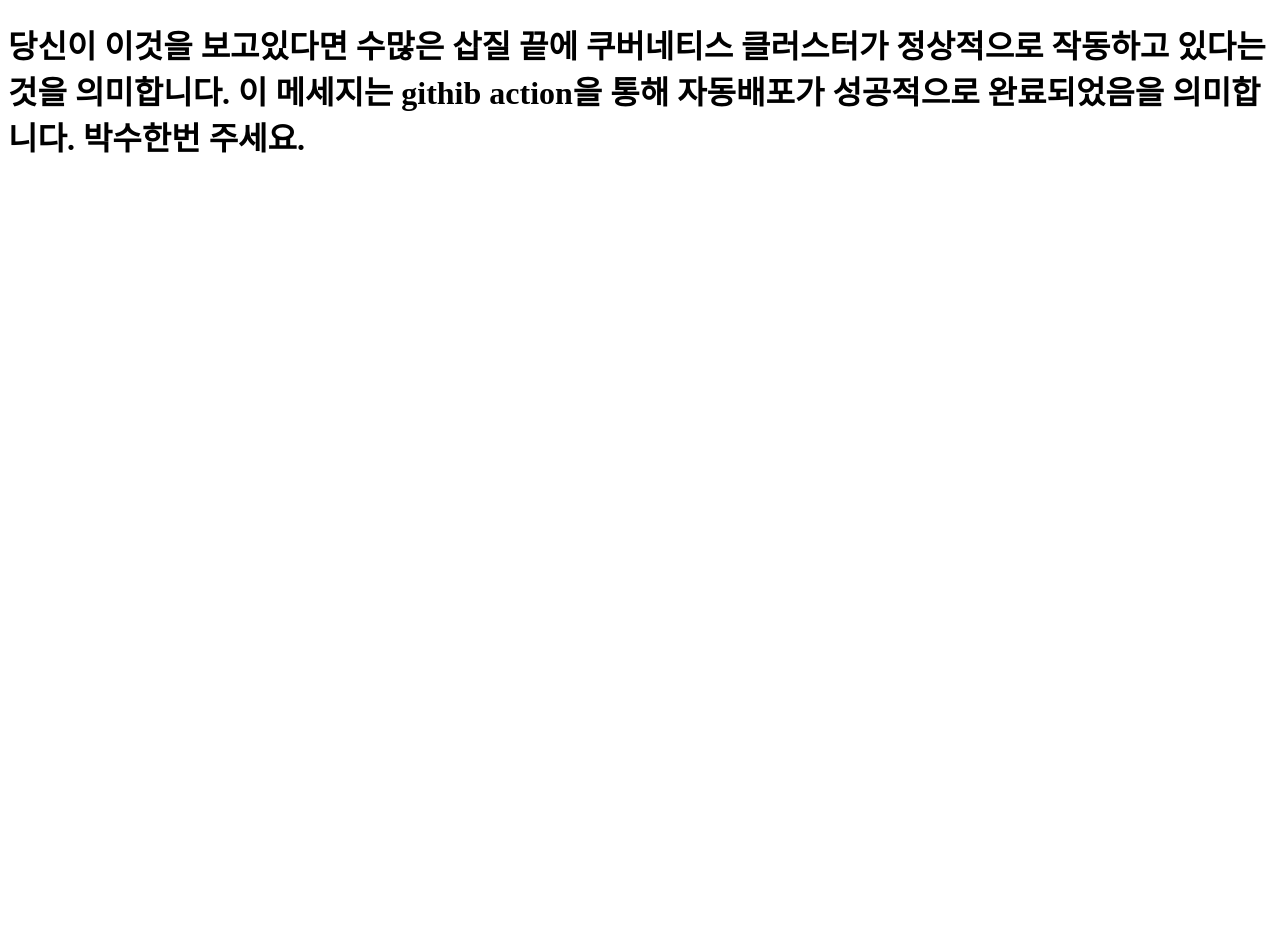
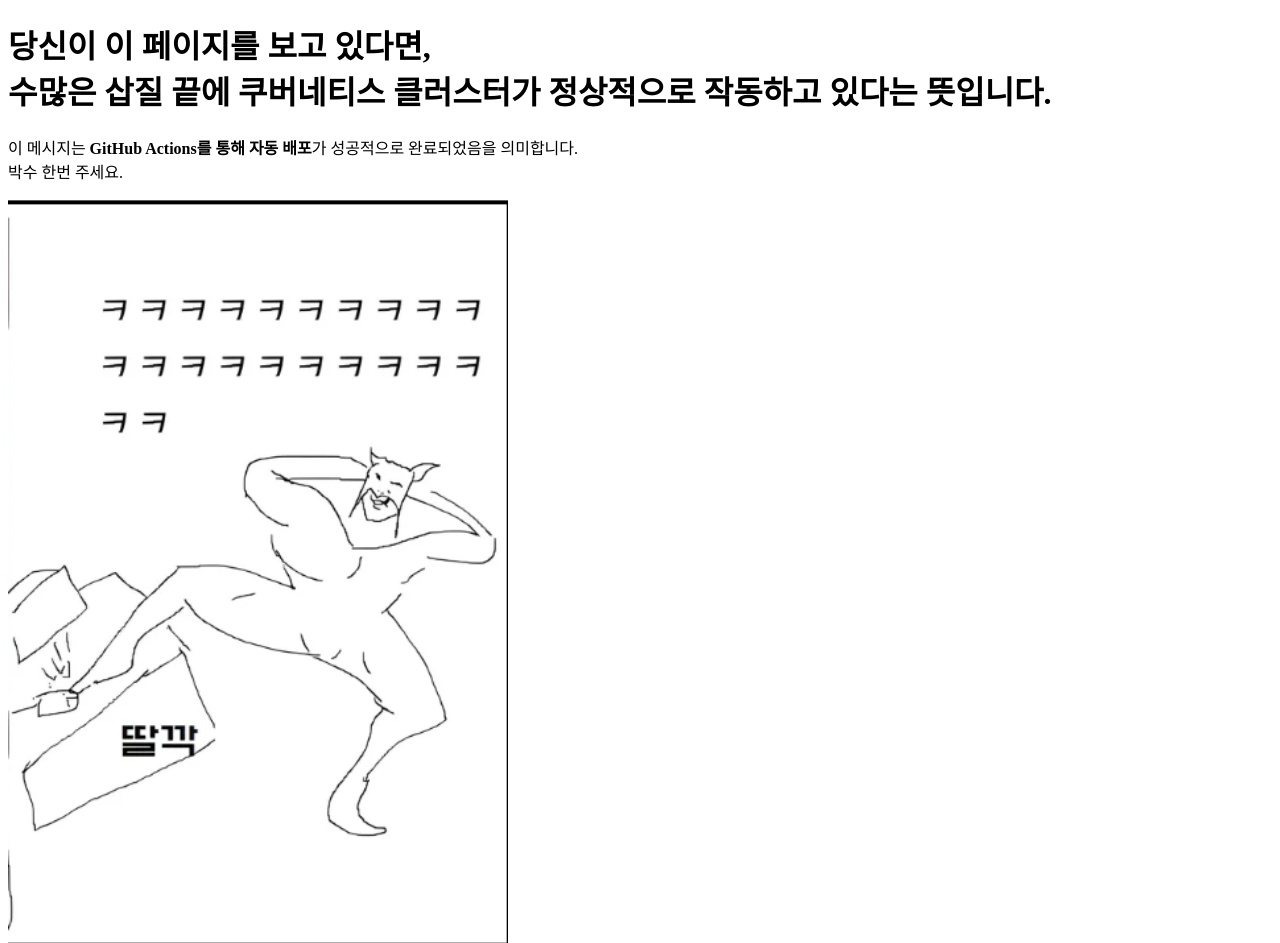
Before and after one commit to kimkyunghyun2756/my-docker-app, a plain HTML site: page index.html in a window 1280 px wide. Shown: the top 943 px of the page. Before the commit the page ends 800 px from the top, so only its background shows below. Drawn offline with Linux system fonts and the light colour scheme.

Commit message:
Change index.html

```diff
--- a/index.html
+++ b/index.html
@@ -1,14 +1,20 @@
-<!-- index.html -->
 <!DOCTYPE html>
-<html>
+<html lang="ko">
 <head>
-	<meta charset="UTF-8">
-    <title>반갑읍니다.</title>
+    <meta charset="UTF-8">
+    <title>반갑습니다.</title>
 </head>
 <body>
-    <h1>당신이 이것을 보고있다면 수많은 삽질 끝에 쿠버네티스 클러스터가 정상적으로 작동하고 있다는 것을 의미합니다.
+    <h1>
+        당신이 이 페이지를 보고 있다면,<br>
+        수많은 삽질 끝에 <strong>쿠버네티스 클러스터가 정상적으로 작동</strong>하고 있다는 뜻입니다.
+    </h1>
 
-	    이 메세지는 githib action을 통해 자동배포가 성공적으로 완료되었음을 의미합니다.
-    박수한번 주세요.</h1>
+    <p>
+        이 메시지는 <strong>GitHub Actions를 통해 자동 배포</strong>가 성공적으로 완료되었음을 의미합니다.<br>
+        박수 한번 주세요.
+    </p>
+
+    <img src="ddalkkak.png" alt="딸깍짤" width="500">
 </body>
 </html>
```
Also changed, not shown: ddalkkak.png (added).
